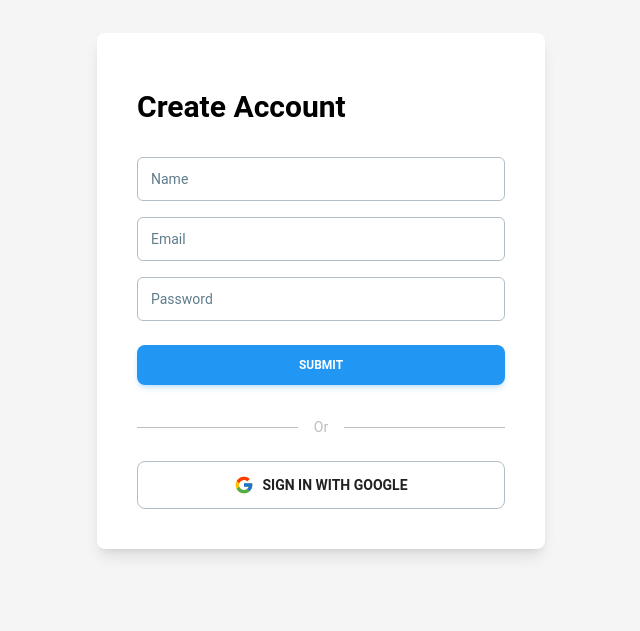
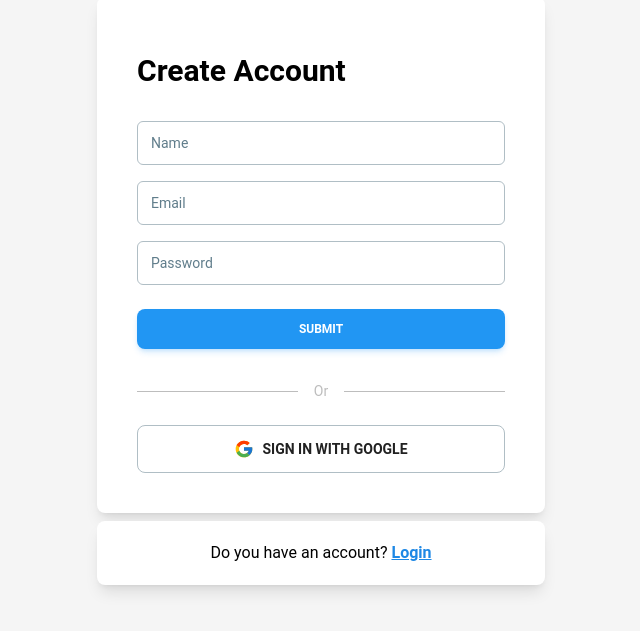
Before and after one commit to joaoPedroDaCunha/farmtech, a React (Vite) app in the folder web/: page /auth/register in a window 1280 px wide. Shown: the part 109-740 px from the top of the page, without its empty margins (319-959 px from the left). Built offline with nearby package versions, Linux system fonts and the light colour scheme.

Commit message:
Adiciona um link para a tela de login da tela cadastro

```diff
--- a/web/src/app/auth/register.tsx
+++ b/web/src/app/auth/register.tsx
@@ -1,6 +1,7 @@
 
 import { Button, Input, } from "@material-tailwind/react"
 import { FcGoogle } from "react-icons/fc";
+import { Link } from "react-router-dom";
 
 
 export const Register = () => {
@@ -8,7 +9,8 @@ export const Register = () => {
 
     return (
 
-        <div className="bg-white p-10 gap-4 flex flex-col rounded-lg shadow-lg max-w-md w-full">
+        <div className="flex flex-col gap-2 max-w-md w-full ">
+            <div className="bg-white p-10 gap-4 flex flex-col rounded-lg shadow-lg w-full">
                 <h1 className="text-3xl font-semibold my-4">Create Account</h1>
                 <Input size="lg" color="blue" label="Name" />
                 <Input size="lg" color="blue" label="Email" />
@@ -28,9 +30,12 @@ export const Register = () => {
                     fullWidth>
                     <FcGoogle size={20} />
                     Sign in with Google
-
                 </Button>
-
+            </div>
+            <div className="bg-white p-5 gap-1 flex rounded-lg shadow-lg w-full justify-center items-center ">
+                <p>Do you have an account?</p>
+                <Link to="/auth/login" className="text-blue-600 underline font-semibold">Login</Link>
+            </div>
         </div>
 
 
```
Lines whose indentation alone changed are shown as unchanged.
